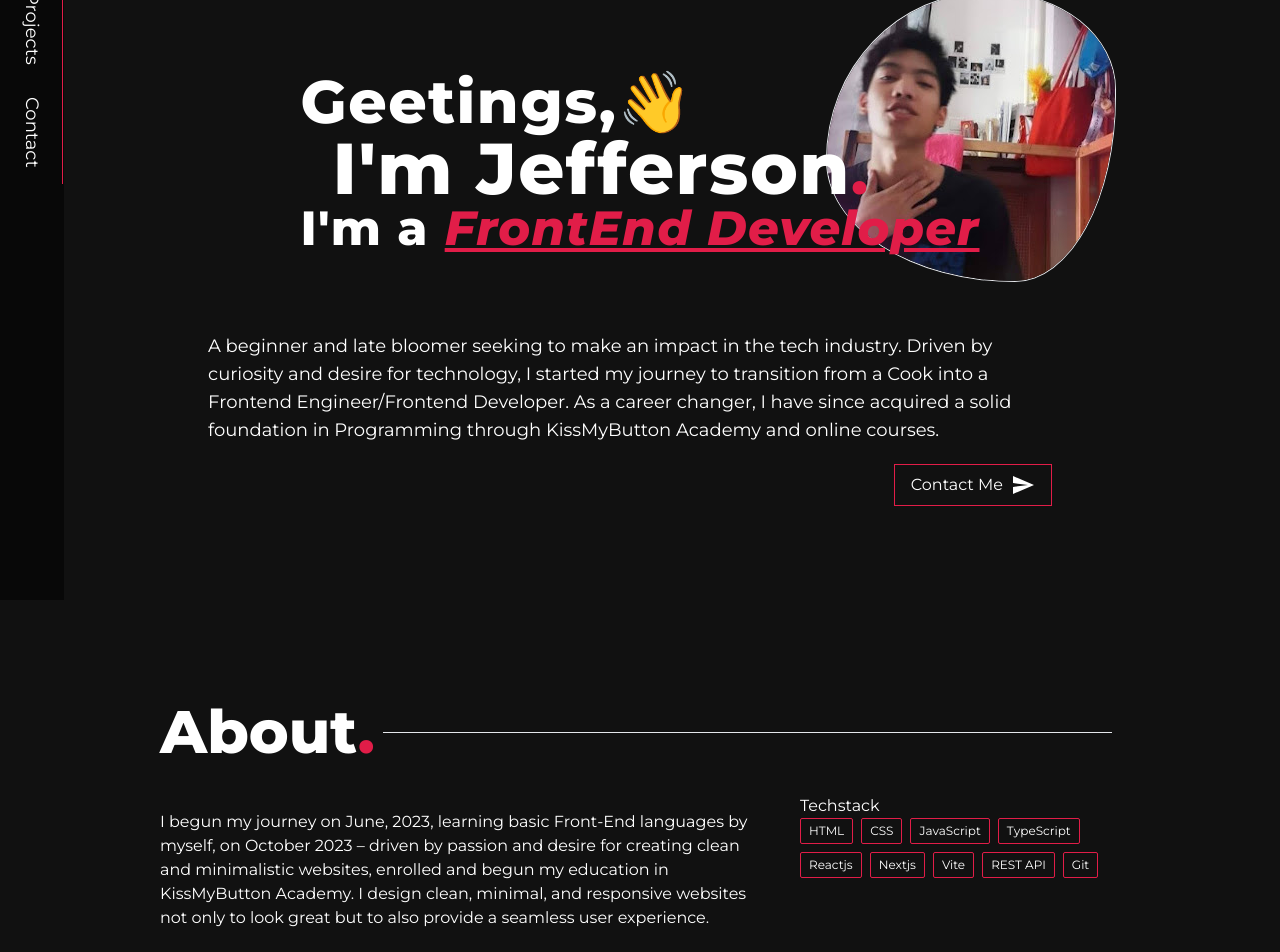
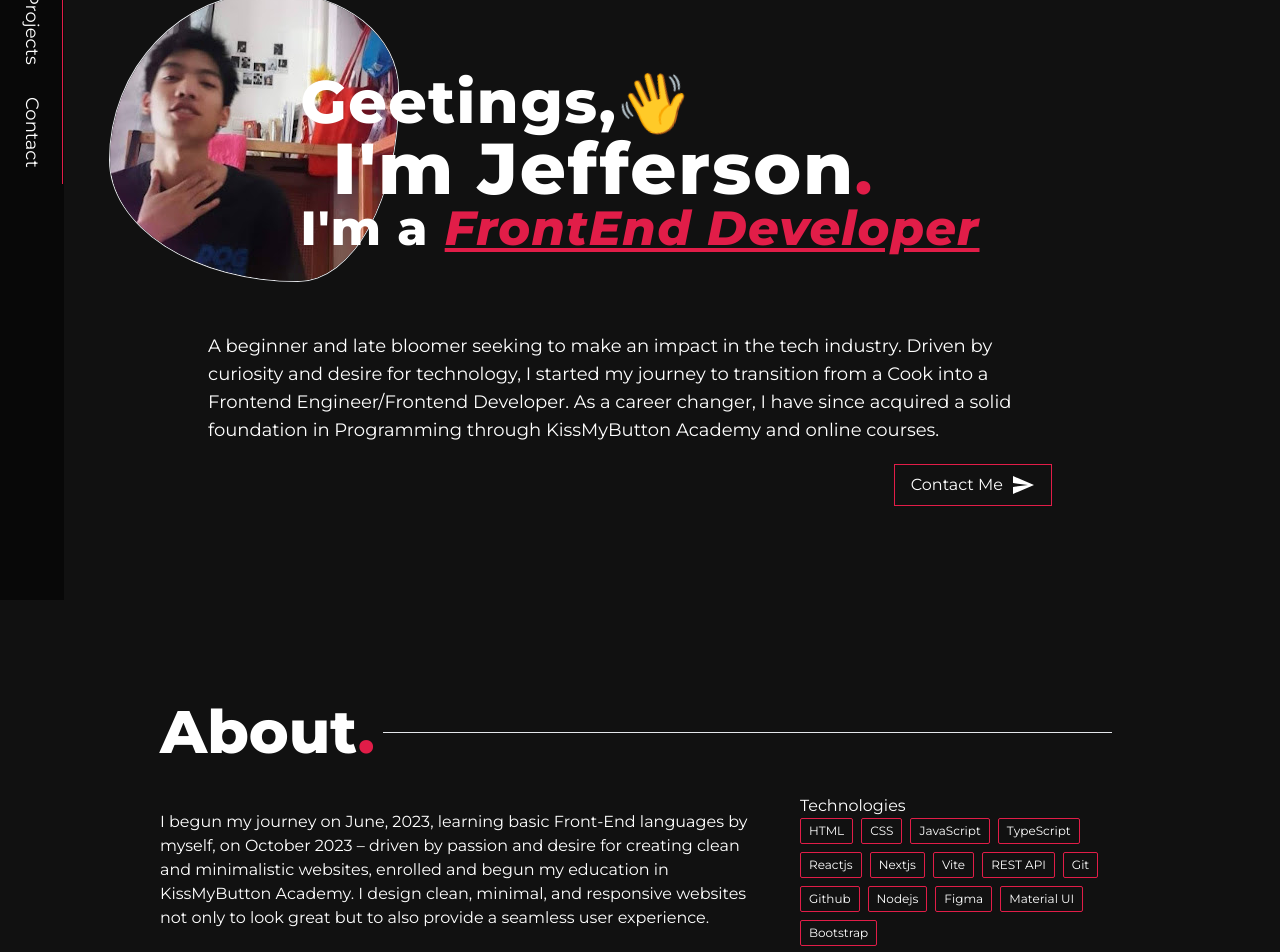
Before and after one commit to ichiiexe/portfoliov2, a React (Vite) app: page / in a window 1280 px wide. Shown: the part 200-1152 px from the top of the page. Built offline with nearby package versions, Linux system fonts and the light colour scheme.

Commit message:
finished

```diff
--- a/src/components/About/AboutComp/techstack.jsx
+++ b/src/components/About/AboutComp/techstack.jsx
@@ -9,11 +9,16 @@ export default function TechStack() {
     "Vite",
     "REST API",
     "Git",
+    "Github",
+    "Nodejs",
+    "Figma",
+    "Material UI",
+    "Bootstrap",
   ];
 
   return (
     <div className="w-1/3 py-8 ">
-      <h1>Techstack</h1>
+      <h1>Technologies</h1>
       <div className="flex flex-wrap gap-2">
         {stack.map(function (stack, i) {
           return (
--- a/src/components/Contact/contact.jsx
+++ b/src/components/Contact/contact.jsx
@@ -14,7 +14,7 @@ export default function ContactSection() {
         <hr className="w-full mx-2" />
       </div>
       <div className="flex flex-col ">
-        <div class="m-auto ">
+        <div className="m-auto ">
           <h1 class="text-5xl font-bold tracking-widest my-8">
             LET'S<span className="text-rose-600 text-6xl">.</span>GET
             <span className="text-rose-600 text-6xl">.</span>IN
@@ -25,7 +25,7 @@ export default function ContactSection() {
           <p>
             Whether you are starting a project, have business inquiries or just
             want to say hi, my inbox is always open so feel free to reach out
-            and I will get back to you as soon as possible. Lets Connect!
+            and I will get back to you as soon as possible.
           </p>
           <div className="flex justify-center items-center gap-2 my-10 ">
             <p className="text-rose-600 font-semibold">Lets Connect!</p>
--- a/src/components/Main/main.jsx
+++ b/src/components/Main/main.jsx
@@ -3,13 +3,13 @@ export default function HeroSection() {
   return (
     <section className="w-full text-white flex flex-col items-center py-28">
       <div className="p-20 relative z-0">
-        <h1 className="font-extrabold tracking-wide text-6xl">
+        <h1 className="font-extrabold tracking-wide text-6xl flex">
           Geetings,
-          <span className="">👋</span>
-          <br />
-          <span className="pl-8 text-7xl">
-            I'm Jefferson<span className="text-rose-600 text-6xl">.</span>
-          </span>
+          <div className="animate-hand text-6xl max-w-20">👋</div>
+        </h1>
+
+        <h1 className="pl-8 font-extrabold tracking-wide text-7xl">
+          I'm Jefferson<span className="text-rose-600 text-6xl">.</span>
         </h1>
         <h1 className="font-extrabold tracking-wide text-5xl">
           I'm a
@@ -19,7 +19,7 @@ export default function HeroSection() {
         </h1>
         <img
           src="/public/unnamed.jpg"
-          className="border absolute -right-14 top-0 animate-blob -z-50"
+          className="border absolute -left-28 top-0 animate-blob -z-50"
         />
       </div>
       <div className="px-20 flex flex-col max-w-screen-lg">
--- a/tailwind.config.js
+++ b/tailwind.config.js
@@ -12,9 +12,36 @@ export default {
             borderRadius: "30% 60% 70% 40%/50% 60% 30% 60%",
           },
         },
+        hand: {
+          "0%": {
+            transform: "rotate(0deg)",
+          },
+          "10%": {
+            transform: "rotate(14deg)",
+          },
+          "20%": {
+            transform: "rotate(-8deg)",
+          },
+          "30%": {
+            transform: "rotate(14deg)",
+          },
+          "40%": {
+            transform: "rotate(-4deg)",
+          },
+          "50%": {
+            transform: "rotate(10deg)",
+          },
+          "60%": {
+            transform: "rotate(0deg)",
+          },
+          "100%": {
+            transform: "rotate(0deg)",
+          },
+        },
       },
       animation: {
         blob: "blob 3s linear infinite",
+        hand: "hand 2s infinite",
       },
     },
   },
```
